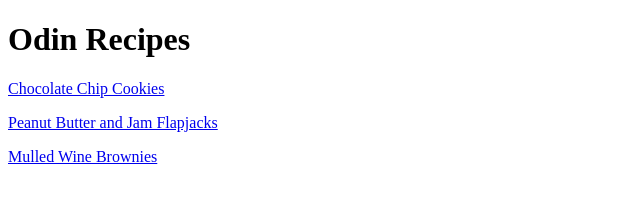
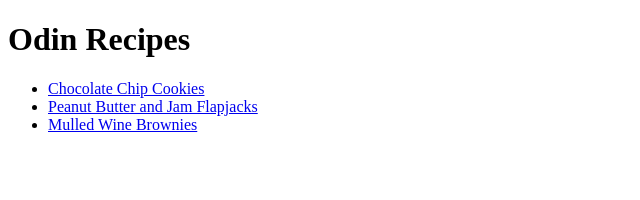
Before and after one commit to MaskWearer95/Odin_Recipes, a plain HTML site: page Index.html in a window 1280 px wide. Shown: the whole page, without its empty margins (0-640 px from the left). Drawn offline with Linux system fonts and the light colour scheme.

```diff
--- a/Index.html
+++ b/Index.html
@@ -6,8 +6,10 @@
     </Header>
     <body>
         <h1>Odin Recipes</h1>
-        <a href="./recipes/cookies.html">Chocolate Chip Cookies</a>
-        <p><a href="./recipes/flapjack.html">Peanut Butter and Jam Flapjacks</a></p>
-        <p><a href="./recipes/brownies.html">Mulled Wine Brownies</a></p>
+        <ul>
+        <li><a href="./recipes/cookies.html">Chocolate Chip Cookies</a></li>
+        <li><a href="./recipes/flapjack.html">Peanut Butter and Jam Flapjacks</a></li>
+        <li><a href="./recipes/brownies.html">Mulled Wine Brownies</a></li>
+        </ul>
     </body>
 </HTML>
```
Also changed, not shown: recipes/brownies.html (+2 -1 lines), recipes/cookies.html (+2 -1 lines), recipes/flapjack.html (+2 -1 lines).
